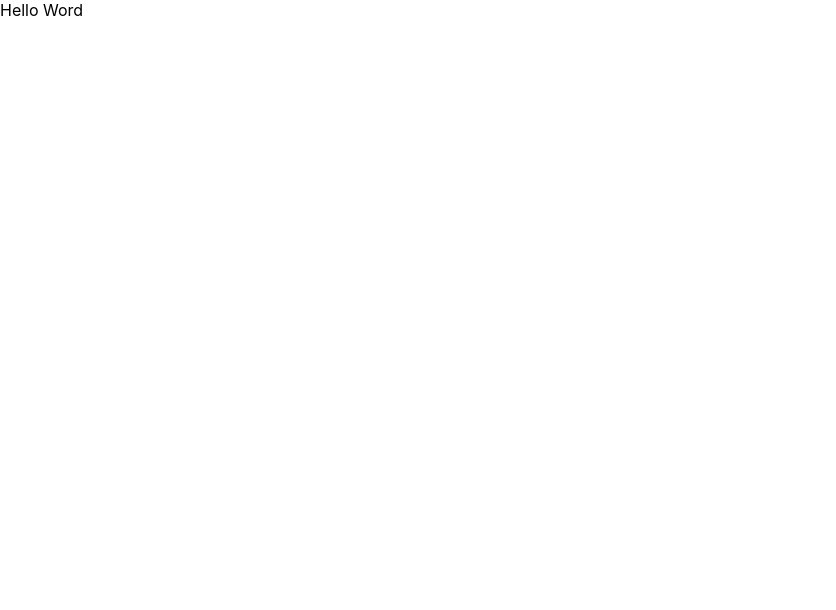
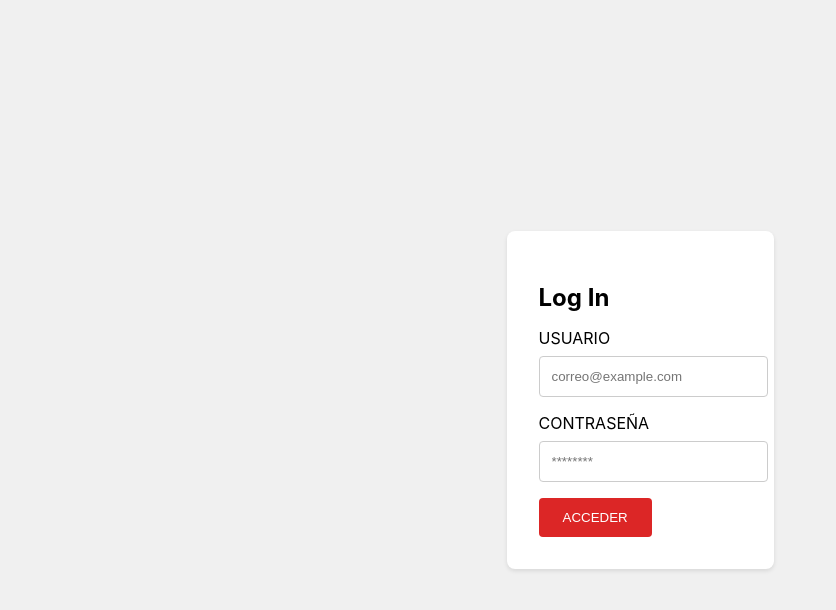
Before and after one commit to kjohazz/app-web-services, a React (Create React App) app in the folder app-web-hotel/: page / in a window 1280 px wide. Shown: the top 610 px of the page, without its empty margins (0-836 px from the left). Built offline with nearby package versions, Linux system fonts and the light colour scheme.

Commit message:
Login Form
Creación del componente de login con CSS Modules y configuración de rutas básicas con react-router-dom.

```diff
--- a/app-web-hotel/package.json
+++ b/app-web-hotel/package.json
@@ -8,6 +8,8 @@
     "@testing-library/user-event": "^13.5.0",
     "react": "^18.3.1",
     "react-dom": "^18.3.1",
+    "react-router": "^6.24.1",
+    "react-router-dom": "^6.24.1",
     "react-scripts": "5.0.1",
     "web-vitals": "^2.1.4"
   },
--- a/app-web-hotel/src/App.js
+++ b/app-web-hotel/src/App.js
@@ -1,10 +1,16 @@
 import React from 'react';
+import { BrowserRouter, Routes, Route } from 'react-router-dom';
+import LoginForm from './components/LoginForm';
+import AdminPanel from './components/AdminPanel';
 
 function App() {
   return (
-    <div className="App">
-      Hello Word
-    </div>
+    <BrowserRouter>
+      <Routes>
+        <Route path="/" element={<LoginForm />} />
+        <Route path="/admin" element={<AdminPanel />} />
+      </Routes>
+    </BrowserRouter>
   );
 }
 
--- /dev/null
+++ b/app-web-hotel/src/components/AdminPanel.jsx
@@ -0,0 +1,12 @@
+import React from 'react';
+
+function AdminPanel() {
+    return (
+        <div>
+            <h2>Bienvenido al Panel de Administración</h2>
+            {/* ... contenido del panel */}
+        </div>
+    );
+}
+
+export default AdminPanel;
--- /dev/null
+++ b/app-web-hotel/src/components/LoginForm.jsx
@@ -0,0 +1,64 @@
+import React, { useState } from 'react';
+import styles from './LoginForm.module.css';
+import { useNavigate } from 'react-router-dom';
+
+function LoginForm() {
+    const [email, setEmail] = useState('');
+    const [password, setPassword] = useState('');
+    const navigate = useNavigate();
+
+    const handleSubmit = (event) => {
+        event.preventDefault();
+
+        // Credenciales fijas
+        const validEmail = 'admin@example.com';
+        const validPassword = 'password123';
+
+        if (email === validEmail && password === validPassword) {
+            // Redireccionar al panel de administración
+            navigate('/admin');
+        } else {
+            // Manejo de error (puedes mostrar un mensaje de error al usuario)
+            console.error('Credenciales incorrectas');
+        }
+    };
+
+
+    return (
+        <div className={styles.container}>
+            <form onSubmit={handleSubmit} className={styles.form}>
+                <h2 className={styles.title}>Log In</h2>
+
+                <div className={styles.inputGroup}>
+                    <label htmlFor="email" className={styles.label}>USUARIO</label>
+                    <input
+                        type="email"
+                        id="email"
+                        className={styles.input}
+                        placeholder="correo@example.com"
+                        value={email}
+                        onChange={(e) => setEmail(e.target.value)}
+                    />
+                </div>
+
+                <div className={styles.inputGroup}>
+                    <label htmlFor="password" className={styles.label}>CONTRASEÑA</label>
+                    <input
+                        type="password"
+                        id="password"
+                        className={styles.input}
+                        placeholder="********"
+                        value={password}
+                        onChange={(e) => setPassword(e.target.value)}
+                    />
+                </div>
+
+                <button type="submit" className={styles.button}>
+                    ACCEDER
+                </button>
+            </form>
+        </div>
+    );
+}
+
+export default LoginForm;
--- /dev/null
+++ b/app-web-hotel/src/components/LoginForm.module.css
@@ -0,0 +1,49 @@
+/* LoginForm.module.css */
+.container {
+    display: flex;
+    justify-content: center; /* Centra horizontalmente */
+    align-items: center;    /* Centra verticalmente */
+    min-height: 100vh;      /* Altura completa de la pantalla */
+    background-color: #f0f0f0;
+  }
+
+  .form {
+    background-color: white;
+    padding: 2rem;
+    border-radius: 0.5rem;
+    box-shadow: 0 2px 4px rgba(0, 0, 0, 0.1);
+  }
+
+  .title {
+    font-size: 1.5rem;
+    margin-bottom: 1rem;
+  }
+
+  .inputGroup {
+    margin-bottom: 1rem;
+  }
+
+  .label {
+    display: block;
+    margin-bottom: 0.5rem;
+  }
+
+  .input {
+    width: 100%;
+    padding: 0.75rem;
+    border: 1px solid #ccc;
+    border-radius: 0.25rem;
+  }
+
+  .button {
+    background-color: #dc2626; /* Rojo */
+    color: white;
+    padding: 0.75rem 1.5rem;
+    border: none;
+    border-radius: 0.25rem;
+    cursor: pointer;
+  }
+
+  .button:hover {
+    background-color: #b91c1c; /* Rojo más oscuro al pasar el mouse */
+  }
```
Also changed, not shown: 1 other file (tests, documents, lock files or other folders).
